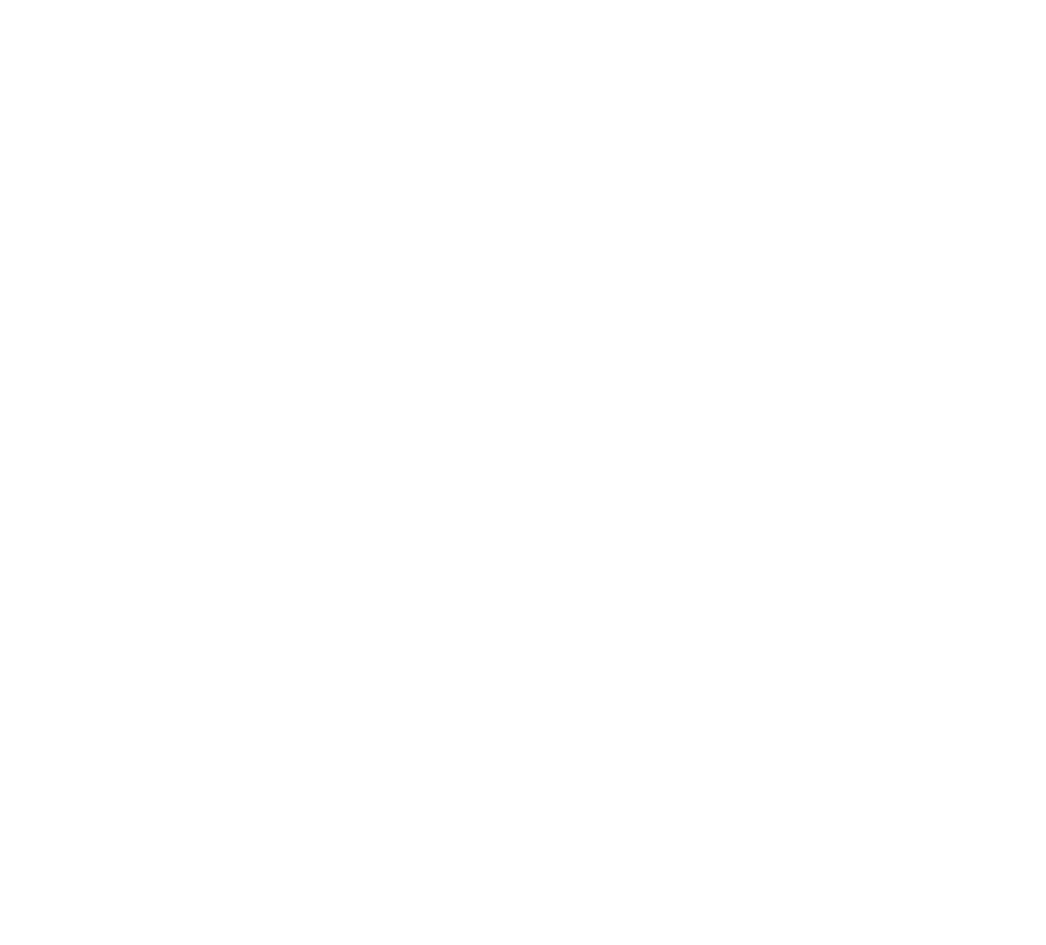
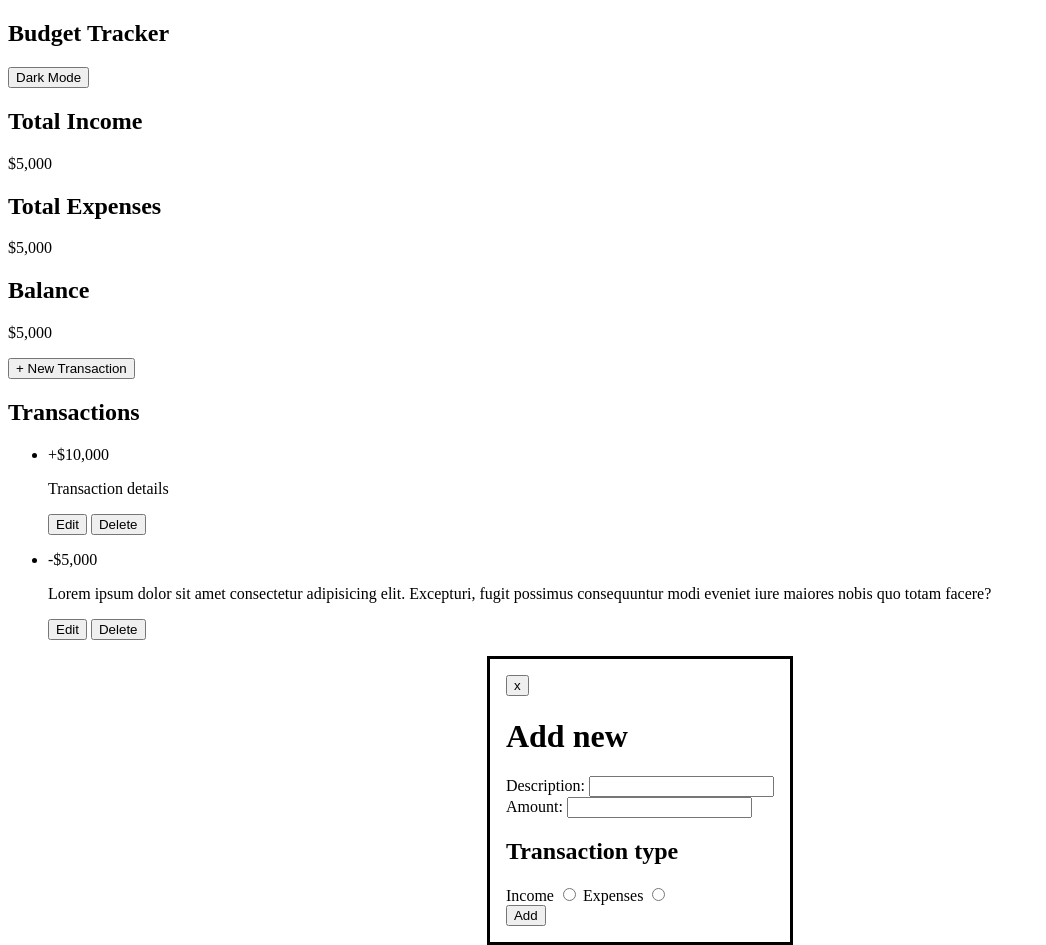
Before and after one commit to climaxmba/budget-tracker, a plain HTML site: page index.html in a window 1280 px wide. Shown: the whole page, without its empty margins (0-1046 px from the left). Before the commit the page ends 800 px from the top, so only its background shows below. Drawn offline with Linux system fonts and the light colour scheme.

Commit message:
Add elements for structure

```diff
--- a/index.html
+++ b/index.html
@@ -1,13 +1,103 @@
 <!DOCTYPE html>
 <html lang="en">
+
 <head>
-    <meta charset="UTF-8">
-    <meta name="viewport" content="width=device-width, initial-scale=1.0">
-    <link rel="stylesheet" href="styles.css">
-    <title>Personal Budget Tracker</title>
+  <meta charset="UTF-8" />
+  <meta name="viewport" content="width=device-width, initial-scale=1.0" />
+  <link rel="stylesheet" href="styles.css" />
+  <title>Personal Budget Tracker</title>
 </head>
+
 <body>
-    <div id="root"></div>
-    <script src="app.js"></script>
+  <div id="root">
+    <nav>
+      <h1>Budget Tracker</h1>
+      <button type="button">Dark Mode</button>
+    </nav>
+
+    <section id="stats">
+      <div>
+        <span></span>
+        <h2>Total Income</h2>
+        <p data-js-id="totalIncome">$5,000</p>
+      </div>
+      <div>
+        <span></span>
+        <h2>Total Expenses</h2>
+        <p data-js-id="totalExpenses">$5,000</p>
+      </div>
+      <div>
+        <span></span>
+        <h2>Balance</h2>
+        <p data-js-id="balance">$5,000</p>
+      </div>
+      <button type="button" data-js-id="addTransactionButton">
+        <span>+</span>
+        <span>New Transaction</span>
+      </button>
+    </section>
+
+    <section id="transactions">
+      <h2>Transactions</h2>
+
+      <ul data-js-id="transactions">
+        <li>
+          <div>
+            <p>+$10,000</p>
+            <p>Transaction details</p>
+          </div>
+          <div>
+            <button type="button">Edit</button>
+            <button type="button">Delete</button>
+          </div>
+        </li>
+
+        <li>
+          <div>
+            <p>-$5,000</p>
+            <p>Lorem ipsum dolor sit amet consectetur adipisicing elit. Excepturi, fugit possimus consequuntur modi
+              eveniet iure maiores nobis quo totam facere?</p>
+          </div>
+          <div>
+            <button type="button">Edit</button>
+            <button type="button">Delete</button>
+          </div>
+        </li>
+      </ul>
+    </section>
+
+    <dialog data-js-id="modalContainer" open="open">
+      <div>
+        <button type="button">x</button>
+        <h1>Add new</h1>
+        <form data-js-id="modalForm">
+          <div>
+            <label for="input-description">Description:</label>
+            <input id="input-description" name="description" type="text">
+          </div>
+
+          <div>
+            <label for="input-ammount">Amount:</label>
+            <input id="input-ammount" name="amount" type="number">
+          </div>
+
+          <div>
+            <h2>Transaction type</h2>
+
+            <label for="input-income">Income</label>
+            <input id="input-income" name="transactionType" type="radio" value="income">
+
+            <label for="input-expenses">Expenses</label>
+            <input id="input-expenses" name="transactionType" type="radio" value="expenses">
+          </div>
+
+          <button data-js-id="formSubmitButton" type="submit">Add</button>
+      </div>
+
+      </form>
+    </dialog>
+  </div>
+  <script src="app.js"></script>
 </body>
+
 </html>
```
